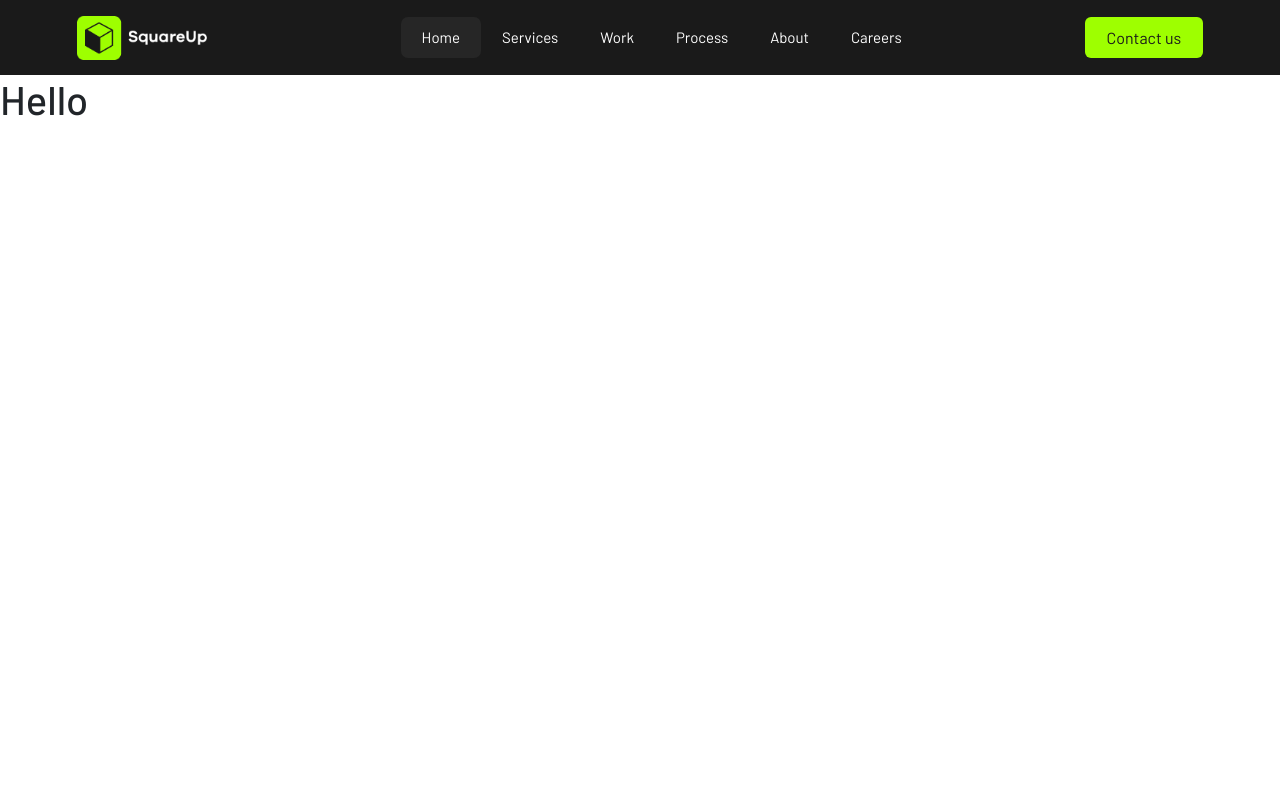
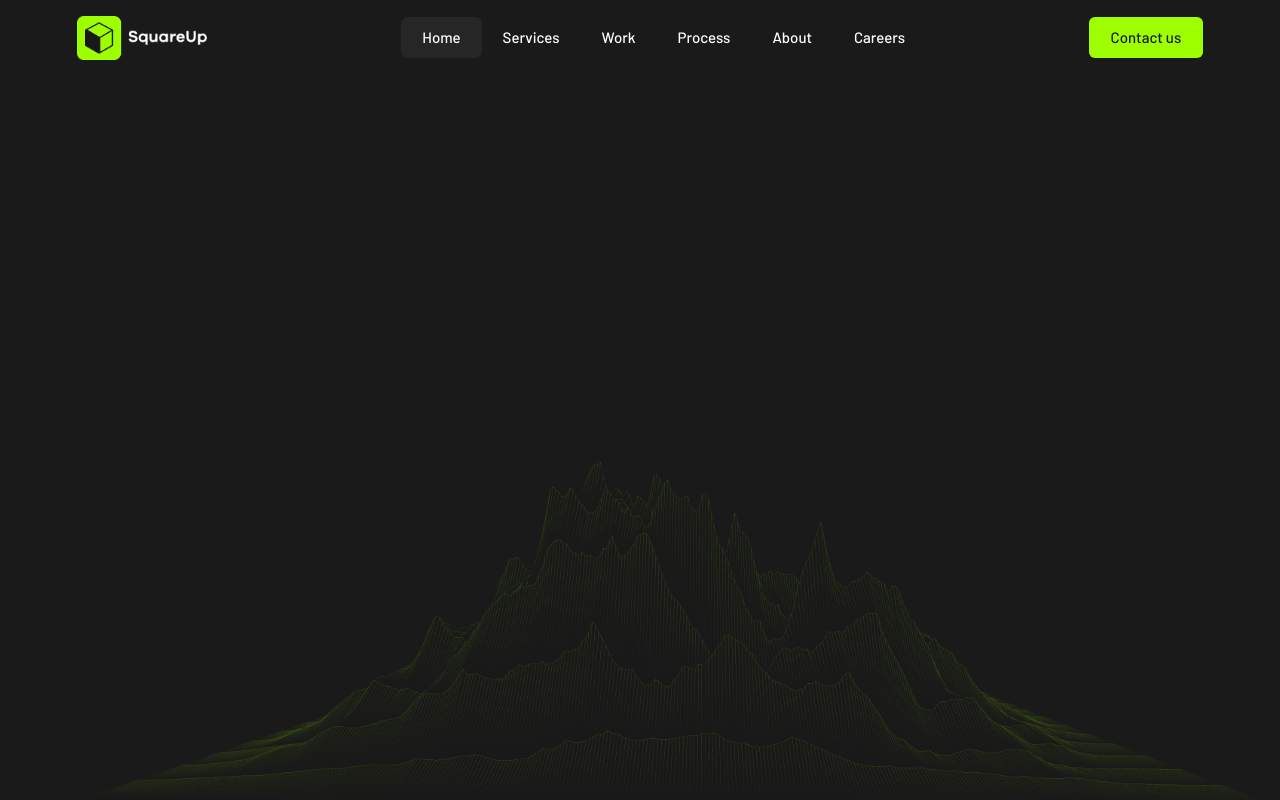
Before and after one commit to KiritoEM/digital-agency, a Next.js app: page / in a window 1280 px wide. Built offline with nearby package versions, Linux system fonts and the light colour scheme.

Commit message:
add abstract-design to hero

```diff
--- a/src/components/sections/home/Hero.tsx
+++ b/src/components/sections/home/Hero.tsx
@@ -1,9 +1,11 @@
-const Hero = () : JSX.Element => {
-    return (
-        <div>
-
-        </div>
-    );
+const Hero = (): JSX.Element => {
+  return (
+    <section id="home__hero">
+      <div className="abstract-design">
+        <img src="/abstract-design.png" alt="" />
+      </div>
+    </section>
+  );
 };
 
 export default Hero;
--- a/src/pages/index.tsx
+++ b/src/pages/index.tsx
@@ -1,5 +1,6 @@
 import Layout from "@/components/layouts/Layout";
 import MetaTitle from "@/components/MetaTitle";
+import Hero from "@/components/sections/home/Hero";
 import constants from "@/helpers/constants";
 import { Fragment } from "react";
 
@@ -10,7 +11,7 @@ const home = (): JSX.Element => {
       <MetaTitle title={metaData.home} />
       <section id="home">
         <Layout>
-          <h1>Hello</h1>
+          <Hero />
         </Layout>
       </section>
     </Fragment>
--- a/src/styles/_settings.scss
+++ b/src/styles/_settings.scss
@@ -9,7 +9,7 @@ $radius : 7px;
     margin: 0;
     padding: 0;
     box-sizing: border-box;
-    font-family: "Barlow", sans-serif;
+    font-family: "Barlow";
     list-style: none;
 }
 
--- a/src/styles/home.scss
+++ b/src/styles/home.scss
@@ -1,3 +1,5 @@
+@import "./sections/home/home-hero.scss";
+
 #home {
     width: 100%;
     overflow-x: hidden;
--- a/src/styles/navbar/navbar.scss
+++ b/src/styles/navbar/navbar.scss
@@ -32,6 +32,7 @@
                 display: flex;
                 align-items: center;
                 font-size: 15px;
+                font-weight: 500;
             }
 
             #active {
@@ -50,6 +51,8 @@
             background-color: $green;
             color: $gray;
             height: 100%;
+            font-size: 15px;
+            font-weight: 500;
         }
     }
 }
--- /dev/null
+++ b/src/styles/sections/home/home-hero.scss
@@ -0,0 +1,16 @@
+#home__hero {
+    width: 100%;
+    height: calc(100vh - 4.7rem);
+    overflow: hidden;
+    background-color: $gray;
+    @include container;
+
+    .abstract-design {
+        position: absolute;
+        bottom: 0;
+
+        img {
+            width: 100%;
+        }
+    }
+}
```
Also changed, not shown: public/abstract-design.png (added).
